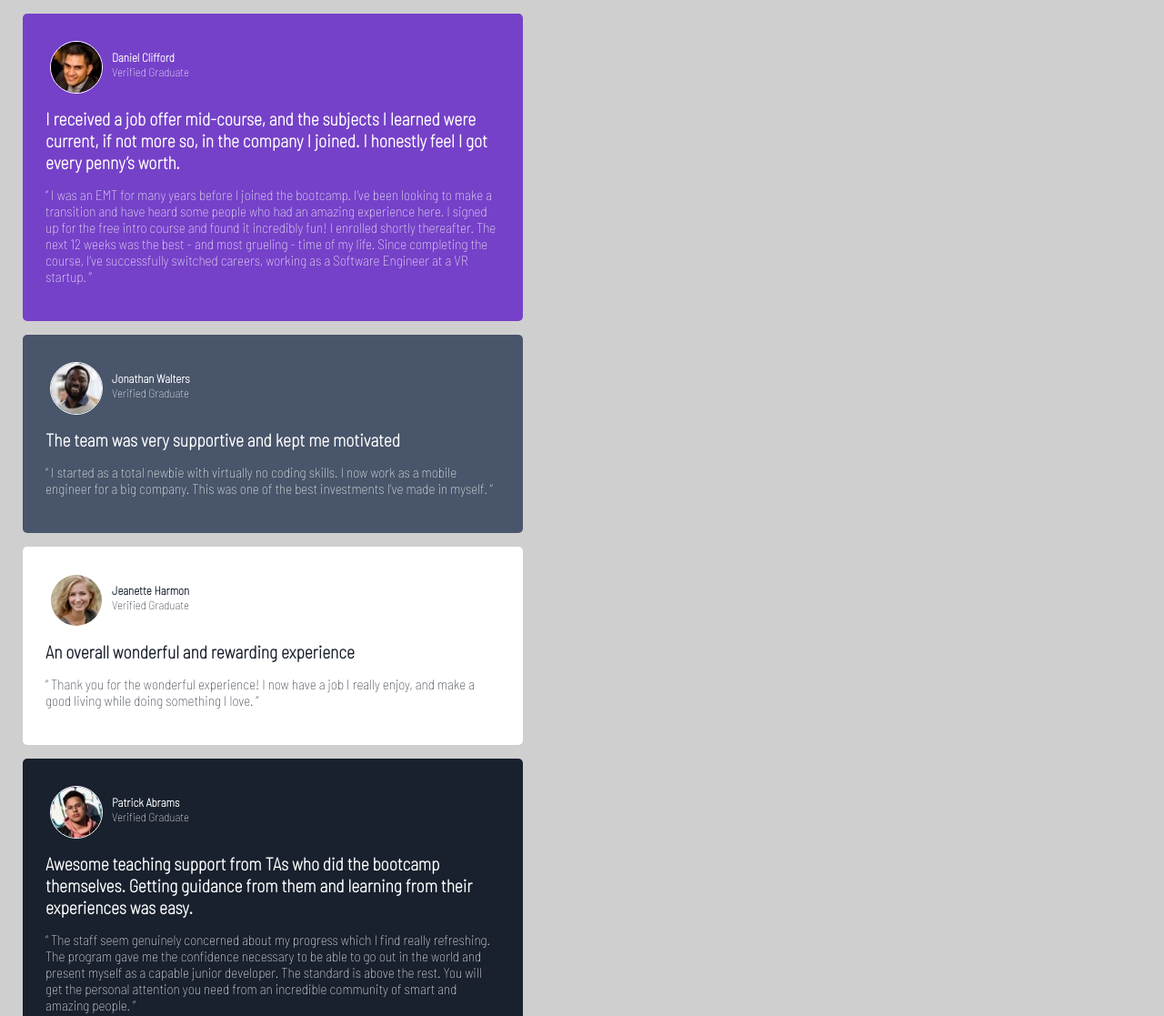
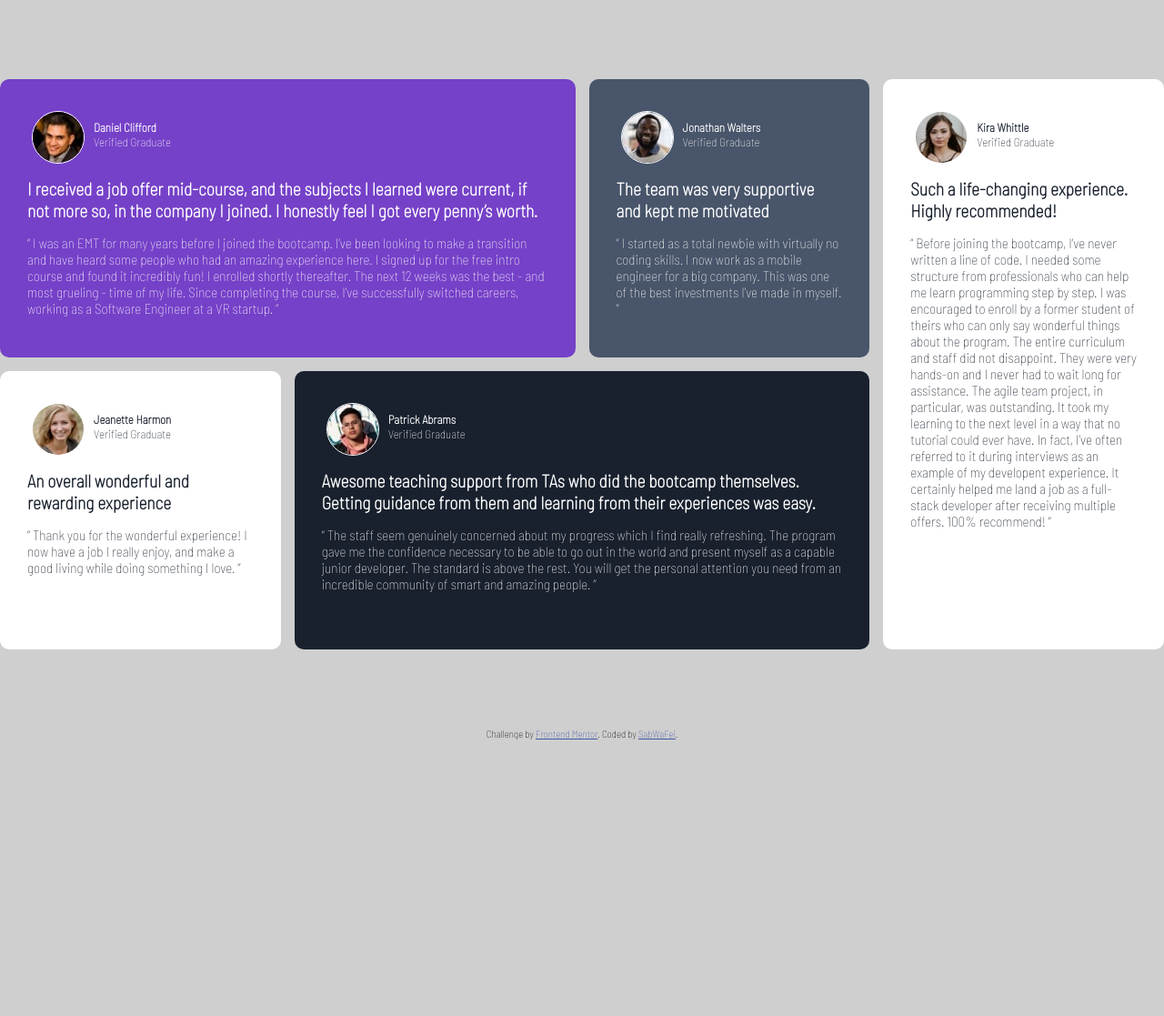
Before and after one commit to sabwafei/testimonials-grid-section-challenge, a plain HTML site: page index.html in a window 1280 px wide. Shown: the top 1117 px of the page at 91% size. After the commit the page ends 813 px from the top, so only its background shows below. Drawn offline with Linux system fonts and the light colour scheme.

Commit message:
Finished Desktop Styling
Desktop layout and styling completed

```diff
--- a/index.html
+++ b/index.html
@@ -3,130 +3,174 @@
 <!DOCTYPE html>
 <html lang="en">
 	<head>
-  <meta charset="UTF-8">
-  <meta name="viewport" content="width=device-width, initial-scale=1.0"> <!-- displays site properly based on user's device -->
+		<meta charset="UTF-8" />
+		<meta name="viewport" content="width=device-width, initial-scale=1.0" />
+		<!-- displays site properly based on user's device -->
 
-  <link rel="icon" type="image/png" sizes="32x32" href="./images/favicon-32x32.png">
-  <!-- link to google font -->
-  <link rel="preconnect" href="https://fonts.gstatic.com">
-  <link href="https://fonts.googleapis.com/css2?family=Barlow+Semi+Condensed:wght@100&display=swap" rel="stylesheet">
-  <link rel="stylesheet" href="/stylesheet.css">
+		<link
+			rel="icon"
+			type="image/png"
+			sizes="32x32"
+			href="./images/favicon-32x32.png"
+		/>
+		<!-- link to google fonts -->
+		<link rel="preconnect" href="https://fonts.gstatic.com" />
+		<link
+			href="https://fonts.googleapis.com/css2?family=Barlow+Semi+Condensed:wght@100&display=swap"
+			rel="stylesheet"
+		/>
+		<link rel="stylesheet" href="/stylesheet.css" />
 		<title>Frontend Mentor | [SabWaFei]</title>
 
-  <!-- Feel free to remove these styles or customise in your own stylesheet 👍 -->
 		<style>
-    .attribution { font-size: 11px; text-align: center; }
-    .attribution a { color: hsl(228, 45%, 44%); }
+			.attribution {
+				font-size: 11px;
+				text-align: center;
+			}
+			.attribution a {
+				color: hsl(228, 45%, 44%);
+			}
 		</style>
 	</head>
 	<body>
-  <div class="wrapper">
+	<div class="container">
 			<div class="main-content">
 				<div class="post" id="one">
 					<div class="post-heading">
-      <img src="/images/image-daniel.jpg" alt="Daniel Clifford profile picture" class="post-profile-pic">
+						<img
+							src="/images/image-daniel.jpg"
+							alt="Daniel Clifford profile picture"
+							class="post-profile-pic"
+						/>
 						<div class="post-signature">
 							<p class="post-name">Daniel Clifford</p>
 							<p class="post-title">Verified Graduate</p>
 						</div>
-
 					</div>
 
-    <h2 class="post-flavor-text">I received a job offer mid-course, and the subjects I learned were current, if not more so,
-    in the company I joined. I honestly feel I got every penny’s worth.</>
+					<h2 class="post-flavor-text">
+						I received a job offer mid-course, and the subjects I learned were
+						current, if not more so, in the company I joined. I honestly feel I
+						got every penny’s worth.
+					</h2>
 
-    <h3 class="post-description">“ I was an EMT for many years before I joined the bootcamp. I’ve been looking to make a
-    transition and have heard some people who had an amazing experience here. I signed up
-    for the free intro course and found it incredibly fun! I enrolled shortly thereafter.
-    The next 12 weeks was the best - and most grueling - time of my life. Since completing
-    the course, I’ve successfully switched careers, working as a Software Engineer at a VR startup. ”</>
+					<h3 class="post-description">
+						“ I was an EMT for many years before I joined the bootcamp. I’ve
+						been looking to make a transition and have heard some people who had
+						an amazing experience here. I signed up for the free intro course
+						and found it incredibly fun! I enrolled shortly thereafter. The next
+						12 weeks was the best - and most grueling - time of my life. Since
+						completing the course, I’ve successfully switched careers, working
+						as a Software Engineer at a VR startup. ”
+					</h3>
 				</div>
-
-
-
-
-
 
 				<div class="post" id="two">
 					<div class="post-heading">
-          <img src="/images/image-jonathan.jpg" alt="Jonathan Walters profile picture" class="post-profile-pic">
+						<img
+							src="/images/image-jonathan.jpg"
+							alt="Jonathan Walters profile picture"
+							class="post-profile-pic"
+						/>
 						<div class="post-signature">
-
-          <p class="post-name">Jonathan Walters
-          </p>
-          <p class="post-title">Verified Graduate
-          </p>
+							<p class="post-name">Jonathan Walters</p>
+							<p class="post-title">Verified Graduate</p>
 						</div>
 					</div>
-    <h2 class="post-flavor-text">The team was very supportive and kept me motivated
-</>
-    <h3 class=" post-description">“ I started as a total newbie with virtually no coding skills. I now work as a mobile engineer
-    for a big company. This was one of the best investments I’ve made in myself. ”</>
-
+					<h2 class="post-flavor-text">
+						The team was very supportive and kept me motivated
+					</h2>
+					<h3 class="post-description">
+						“ I started as a total newbie with virtually no coding skills. I now
+						work as a mobile engineer for a big company. This was one of the
+						best investments I’ve made in myself. ”
+					</h3>
 				</div>
 				<div class="post" id="three">
 					<div class="post-heading">
-          <img src="/images/image-jeanette.jpg" alt="Jeanette Harmon profile picture" class="post-profile-pic">
+						<img
+							src="/images/image-kira.jpg"
+							alt="Kira Whittle profile picture"
+							class="post-profile-pic"
+						/>
 						<div class="post-signature">
-
-          <p class="post-name">Jeanette Harmon
-          </p>
-          <p class="post-title">Verified Graduate
-          </p>
+							<p class="post-name">Kira Whittle</p>
+							<p class="post-title">Verified Graduate</p>
 						</div>
 					</div>
-    <h2 class="post-flavor-text">An overall wonderful and rewarding experience
-</>
-    <h3 class=" post-description">“ Thank you for the wonderful experience! I now have a job I really enjoy, and make a good living
-    while doing something I love. ”</>
+					<h2 class="post-flavor-text">
+						Such a life-changing experience. Highly recommended!
+					</h2>
+					<h3 class="post-description">
+						“ Before joining the bootcamp, I’ve never written a line of code. I
+						needed some structure from professionals who can help me learn
+						programming step by step. I was encouraged to enroll by a former
+						student of theirs who can only say wonderful things about the
+						program. The entire curriculum and staff did not disappoint. They
+						were very hands-on and I never had to wait long for assistance. The
+						agile team project, in particular, was outstanding. It took my
+						learning to the next level in a way that no tutorial could ever
+						have. In fact, I’ve often referred to it during interviews as an
+						example of my developent experience. It certainly helped me land a
+						job as a full-stack developer after receiving multiple offers. 100%
+						recommend! ”
+					</h3>
+				</div>
 
-  </div>
 				<div class="post" id="four">
 					<div class="post-heading">
-          <img src="/images/image-patrick.jpg" alt="Patrick Abrams profile picture" class="post-profile-pic">
+						<img
+							src="/images/image-jeanette.jpg"
+							alt="Jeanette Harmon profile picture"
+							class="post-profile-pic"
+						/>
 						<div class="post-signature">
-          <p class="post-name">Patrick Abrams
-          </p>
-          <p class="post-title">Verified Graduate
-          </p>
+							<p class="post-name">Jeanette Harmon</p>
+							<p class="post-title">Verified Graduate</p>
 						</div>
 					</div>
-    <h2 class="post-flavor-text">Awesome teaching support from TAs who did the bootcamp themselves. Getting guidance from them and
-    learning from their experiences was easy.</>
-    <h3 class=" post-description">“ The staff seem genuinely concerned about my progress which I find really refreshing. The program
-    gave me the confidence necessary to be able to go out in the world and present myself as a capable
-    junior developer. The standard is above the rest. You will get the personal attention you need from
-    an incredible community of smart and amazing people. ”</>
-
+					<h2 class="post-flavor-text">
+						An overall wonderful and rewarding experience
+					<h3 class="post-description">
+						“ Thank you for the wonderful experience! I now have a job I really
+						enjoy, and make a good living while doing something I love. ”
+					</h3>
 				</div>
 				<div class="post" id="five">
 					<div class="post-heading">
-          <img src="/images/image-kira.jpg" alt="Kira Whittle profile picture" class="post-profile-pic">
+						<img
+							src="/images/image-patrick.jpg"
+							alt="Patrick Abrams profile picture"
+							class="post-profile-pic"
+						/>
 						<div class="post-signature">
-
-          <p class="post-name">Kira Whittle
-          </p>
-          <p class="post-title">Verified Graduate
-          </p>
+							<p class="post-name">Patrick Abrams</p>
+							<p class="post-title">Verified Graduate</p>
 						</div>
 					</div>
-    <h2 class="post-flavor-text">Such a life-changing experience. Highly recommended!
-</>
-    <h3 class=" post-description">“ Before joining the bootcamp, I’ve never written a line of code. I needed some structure from
-    professionals who can help me learn programming step by step. I was encouraged to enroll by a former
-    student of theirs who can only say wonderful things about the program. The entire curriculum and staff
-    did not disappoint. They were very hands-on and I never had to wait long for assistance. The agile team
-    project, in particular, was outstanding. It took my learning to the next level in a way that no tutorial
-    could ever have. In fact, I’ve often referred to it during interviews as an example of my developent
-    experience. It certainly helped me land a job as a full-stack developer after receiving multiple offers.
-    100% recommend! ”</>
+					<h2 class="post-flavor-text">
+						Awesome teaching support from TAs who did the bootcamp themselves.
+						Getting guidance from them and learning from their experiences was
+						easy.
+					</h2>
+					<h3 class="post-description">
+						“ The staff seem genuinely concerned about my progress which I find
+						really refreshing. The program gave me the confidence necessary to
+						be able to go out in the world and present myself as a capable
+						junior developer. The standard is above the rest. You will get the
+						personal attention you need from an incredible community of smart
+						and amazing people. ”
+					</h3>
 				</div>
 			</div>
       </div>
 
+
 		<div class="attribution">
-    Challenge by <a href="https://www.frontendmentor.io?ref=challenge" target="_blank">Frontend Mentor</a>.
-    Coded by <a href="#">SabWaFei</a>.
+			Challenge by
+			<a href="https://www.frontendmentor.io?ref=challenge" target="_blank"
+				>Frontend Mentor</a
+			>. Coded by <a href="#">SabWaFei</a>.
 		</div>
 	</body>
 </html>
--- a/stylesheet.css
+++ b/stylesheet.css
@@ -4,7 +4,7 @@
     Start default-styles
 */
 
-/* Remove padding and margin */
+/* Browser Reset */
 * {
 	margin: 0;
 	padding: 0;
@@ -33,14 +33,21 @@ body {
 	background-color: var(--Light-gray);
 }
 
-.wrapper {
-  margin-right: auto; /* 1 */
-  margin-left: auto; /* 1 */
+.container {
+	display: flex;
+	align-items: center;
+	justify-content: center;
+	background: hsl(0, 0%, 81%);
+	height: 100vh;
+}
 
+.main-content {
 	max-width: 1440px; /* 2 */
-
-  padding-right: 10px; /* 3 */
-  padding-left: 10px; /* 3 */
+	display: grid;
+	grid-template-columns: repeat(4, 1fr);
+	grid-template-rows: repeat(2, 1fr);
+	grid-column-gap: 15px;
+	grid-row-gap: 15px;
 }
 /*
     End default-styles
@@ -51,15 +58,14 @@ body {
     styles the main post including profile pic, name title, description and flavor-text
 */
 .post {
-  margin: 15px;
 	/* temp sizing */
-  width: 500px;
-  border-radius: 5px;
-  padding: 25px;
+	border-radius: 10px;
+	padding: 30px;
 }
 .post-profile-pic {
 	border-radius: 30px;
 	border: solid white 1px;
+	margin: 5px;
 }
 .post-flavor-text {
 	margin-top: 10px;
@@ -80,33 +86,52 @@ body {
 	margin: 5px;
 	padding-top: 10px;
 }
-.post-profile-pic {
-  margin: 5px;
-}
+
 .post-name {
 	font-weight: var(--font-weight-bolder);
 }
+/*
+    End post styling
+*/
+
+/*
+   unique styling of post
+   styles the unique elements of "post"
+*/
 #one {
 	background-color: var(--Moderate-violet);
 	color: var(--white);
+	grid-area: 1 / 1 / 2 / 3;
 }
 #two {
 	background-color: var(--Very-dark-grayish-blue);
 	color: var(--white);
+	grid-area: 1 / 3 / 2 / 4;
 }
 #three {
 	background-color: var(--white);
 	color: var(--Very-dark-blackish-blue);
+	grid-area: 1 / 4 / 3 / 5;
 }
 #four {
+	background-color: var(--white);
+	color: var(--Very-dark-blackish-blue);
+	grid-area: 2 / 1 / 3 / 2;
+}
+#five {
 	background-color: var(--Very-dark-blackish-blue);
 	color: var(--white);
+
+	grid-area: 2 / 2 / 3 / 4;
 }
-#five {
-  background-color: var(--white);
-  color: var(--Very-dark-blackish-blue);
-}
+/*
+   End of unique styling of post
+*/
 
 /*
-    End post styling
+  mobile layout styling
 */
+
+/*
+  End mobile layout styling
+*/
```
Lines whose indentation alone changed are shown as unchanged.
